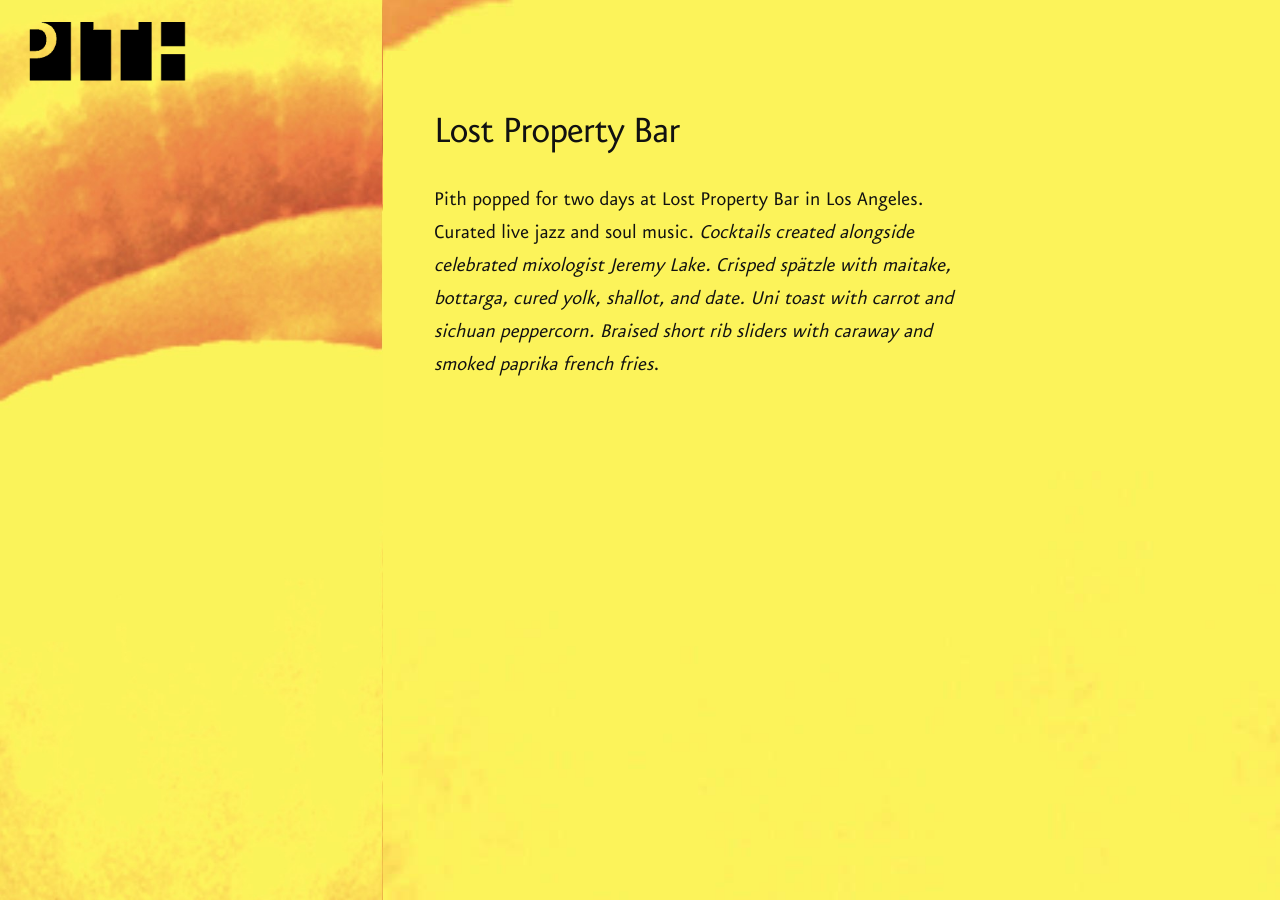
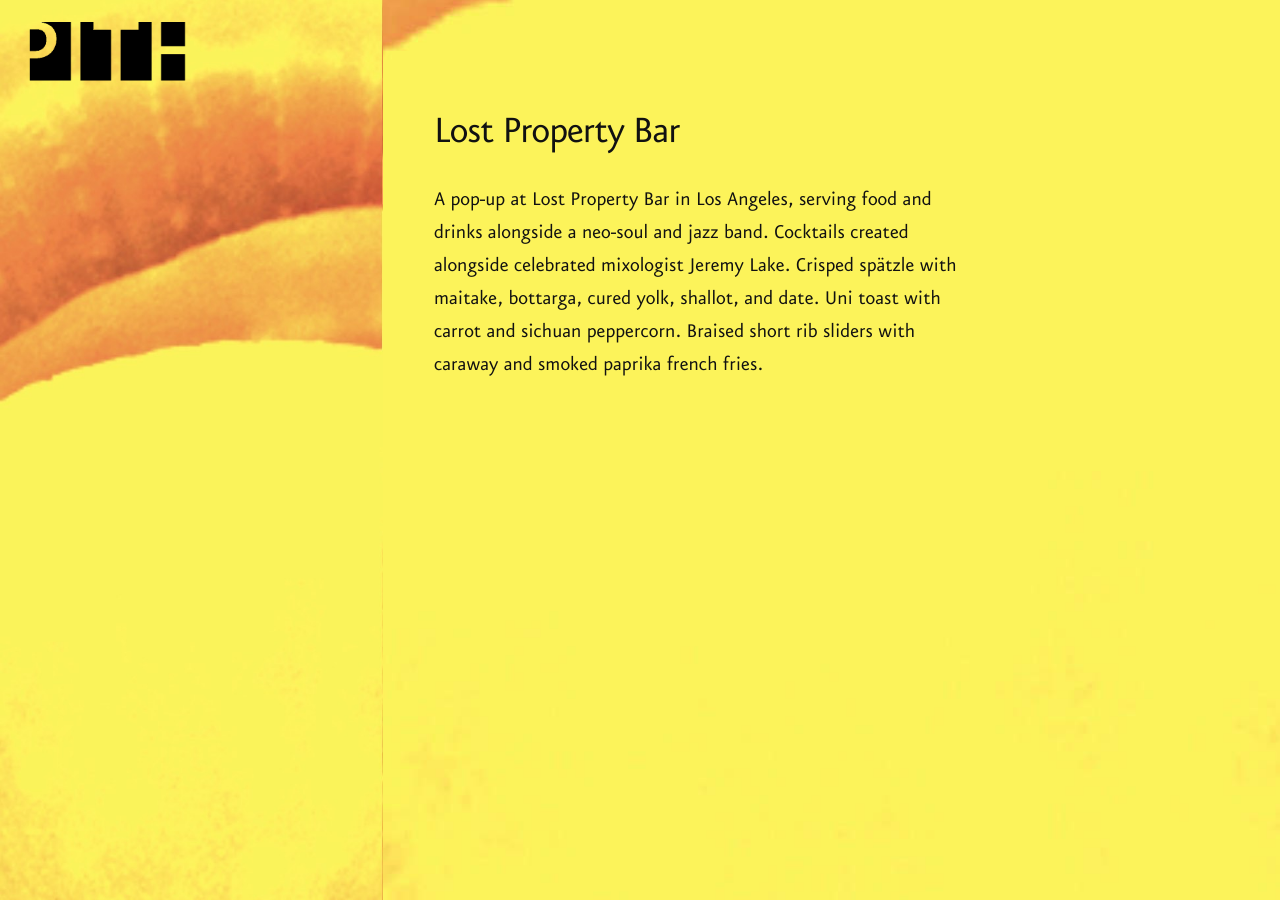
Before and after one commit to zoe-pith/pith-site, a Jekyll site: the page built from _posts/2016-01-13-lost-property-bar.md, in a window 1280 px wide. Built offline with Jekyll 4.4.1, drawn with Linux system fonts in a browser that asks for light colours.

Commit message:
Updated 2016-01-13-lost-property-bar.md

```diff
--- a/_posts/2016-01-13-lost-property-bar.md
+++ b/_posts/2016-01-13-lost-property-bar.md
@@ -1,10 +1,8 @@
 ---
 layout: post
-title:  "Lost Property Bar"
+title: Lost Property Bar
 categories: projects
+published: true
 ---
 
-Pith popped for two days at Lost Property Bar in Los Angeles. Curated live jazz and soul music.
-<em>Cocktails created alongside celebrated mixologist Jeremy Lake. Crisped spätzle with maitake, bottarga, cured
-yolk, shallot, and date. Uni toast with carrot and sichuan peppercorn. Braised short rib sliders with caraway and
-smoked paprika french fries</em>.
+A pop-up at Lost Property Bar in Los Angeles, serving food and drinks alongside a neo-soul and jazz band. Cocktails created alongside celebrated mixologist Jeremy Lake. Crisped spätzle with maitake, bottarga, cured yolk, shallot, and date. Uni toast with carrot and sichuan peppercorn. Braised short rib sliders with caraway and smoked paprika french fries.
```
